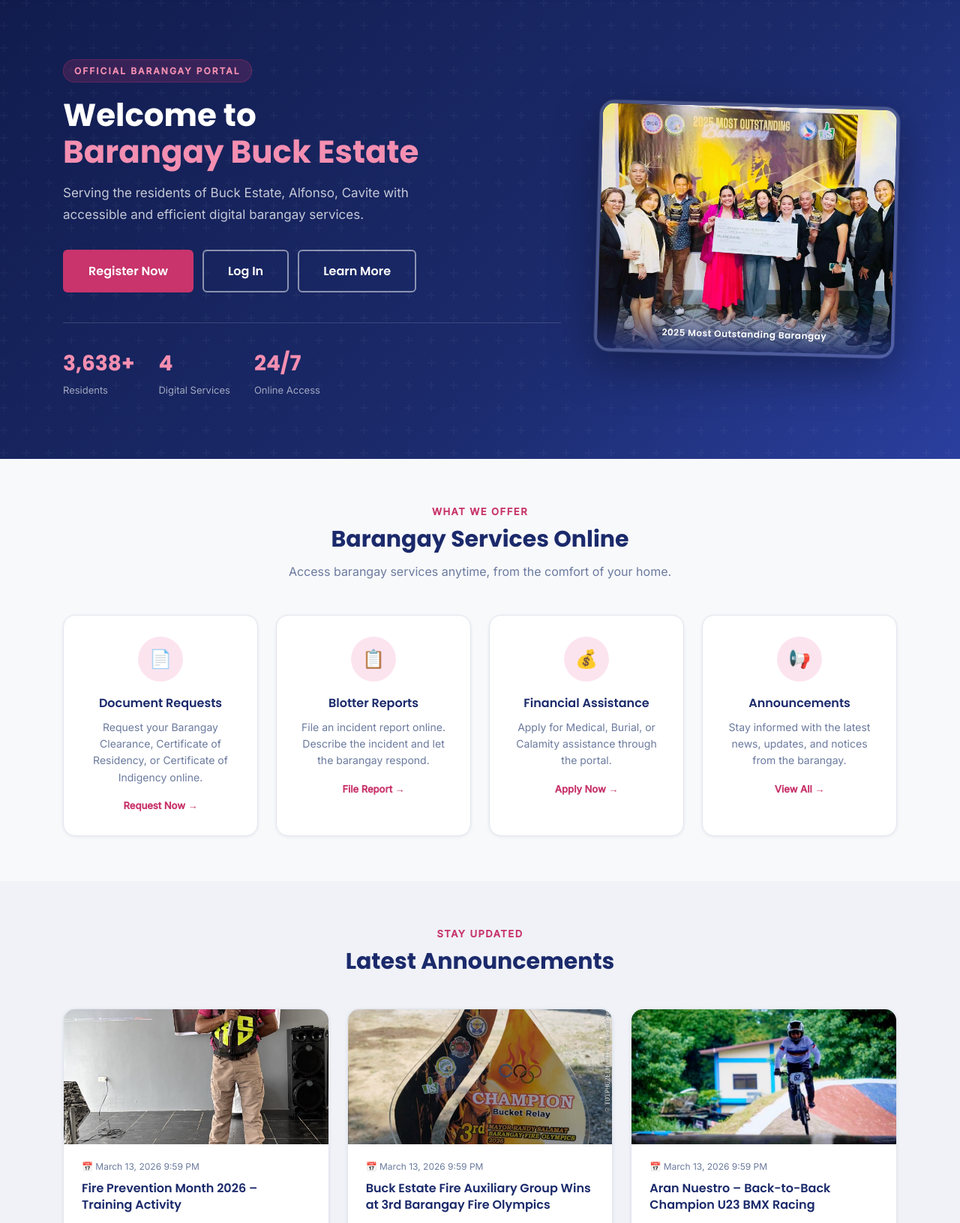
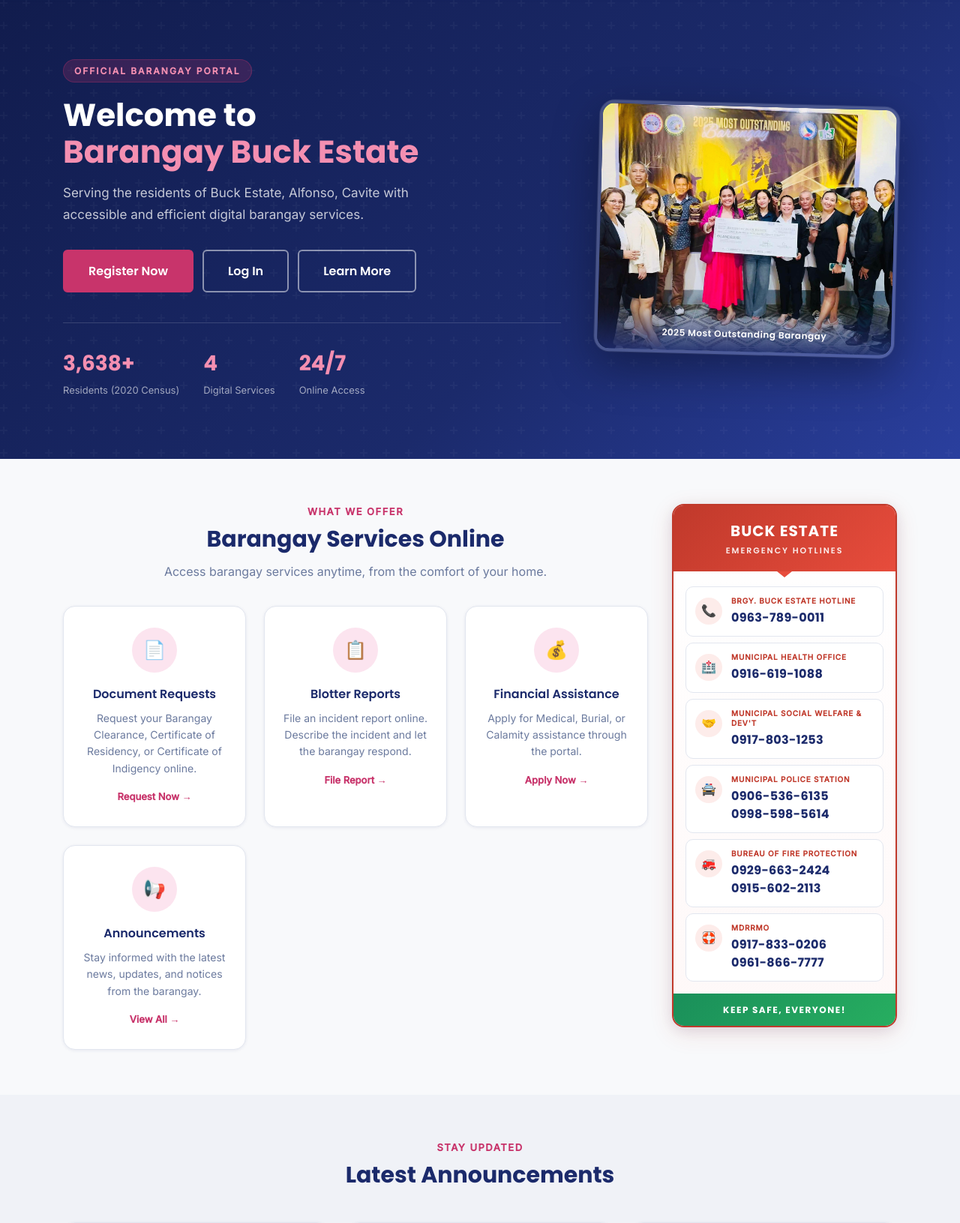
Before and after one commit to jm-oquialda/brgy-buck-estate-portal, a PHP site: page / in a window 1280 px wide. Shown: the part 103-1734 px from the top of the page at 75% size. Run offline with PHP 8.4, Linux system fonts and the light colour scheme; data comes from the database, SQL or seed files in the repository; data that the repository does not hold is empty.

Commit message:
Restore emergency hotlines sidebar on home page
The merge from main removed the hotlines sidebar layout.
This restores the home-with-sidebar grid with services and
emergency hotlines displayed side by side.

https://claude.ai/code/session_01DzgTid2Brz2G89WjxAJhes

```diff
--- a/index.php
+++ b/index.php
@@ -39,7 +39,7 @@ require_once __DIR__ . '/includes/header.php';
             <div class="hero__stats">
                 <div>
                     <span class="hero__stat-num">3,638+</span>
-                    <span class="hero__stat-label">Residents</span>
+                    <span class="hero__stat-label">Residents (2020 Census)</span>
                 </div>
                 <div>
                     <span class="hero__stat-num">4</span>
@@ -61,10 +61,13 @@ require_once __DIR__ . '/includes/header.php';
     </div>
 </section>
 
-<!-- SERVICES -->
+<!-- SERVICES + EMERGENCY HOTLINES SIDEBAR -->
 <section class="section">
     <div class="container">
-        <div class="section__header fade-in">
+        <div class="home-with-sidebar">
+            <div>
+                <!-- SERVICES -->
+                <div class="section__header fade-in" style="margin-bottom:32px;">
                     <span class="section__eyebrow">What We Offer</span>
                     <h2 class="section__title">Barangay Services Online</h2>
                     <p class="section__subtitle">Access barangay services anytime, from the comfort of your home.</p>
@@ -94,6 +97,72 @@ require_once __DIR__ . '/includes/header.php';
                         <p class="service-card__desc">Stay informed with the latest news, updates, and notices from the barangay.</p>
                         <a href="/announcements.php" class="service-card__link">View All →</a>
                     </div>
+                </div>
+            </div>
+
+            <!-- EMERGENCY HOTLINES SIDEBAR -->
+            <aside class="fade-in-right">
+                <div class="hotlines-banner">
+                    <div class="hotlines-banner__header">
+                        <div class="hotlines-banner__title">BUCK ESTATE</div>
+                        <div class="hotlines-banner__subtitle">Emergency Hotlines</div>
+                    </div>
+                    <div class="hotlines-banner__body">
+                        <div class="hotline-item">
+                            <div class="hotline-item__icon">📞</div>
+                            <div class="hotline-item__info">
+                                <span class="hotline-item__label">Brgy. Buck Estate Hotline</span>
+                                <span class="hotline-item__number"><a href="tel:09637890011">0963-789-0011</a></span>
+                            </div>
+                        </div>
+                        <div class="hotline-item">
+                            <div class="hotline-item__icon">🏥</div>
+                            <div class="hotline-item__info">
+                                <span class="hotline-item__label">Municipal Health Office</span>
+                                <span class="hotline-item__number"><a href="tel:09166191088">0916-619-1088</a></span>
+                            </div>
+                        </div>
+                        <div class="hotline-item">
+                            <div class="hotline-item__icon">🤝</div>
+                            <div class="hotline-item__info">
+                                <span class="hotline-item__label">Municipal Social Welfare &amp; Dev't</span>
+                                <span class="hotline-item__number"><a href="tel:09178031253">0917-803-1253</a></span>
+                            </div>
+                        </div>
+                        <div class="hotline-item">
+                            <div class="hotline-item__icon">🚔</div>
+                            <div class="hotline-item__info">
+                                <span class="hotline-item__label">Municipal Police Station</span>
+                                <span class="hotline-item__number">
+                                    <a href="tel:09065366135">0906-536-6135</a><br>
+                                    <a href="tel:09985985614">0998-598-5614</a>
+                                </span>
+                            </div>
+                        </div>
+                        <div class="hotline-item">
+                            <div class="hotline-item__icon">🚒</div>
+                            <div class="hotline-item__info">
+                                <span class="hotline-item__label">Bureau of Fire Protection</span>
+                                <span class="hotline-item__number">
+                                    <a href="tel:09296632424">0929-663-2424</a><br>
+                                    <a href="tel:09156022113">0915-602-2113</a>
+                                </span>
+                            </div>
+                        </div>
+                        <div class="hotline-item">
+                            <div class="hotline-item__icon">🛟</div>
+                            <div class="hotline-item__info">
+                                <span class="hotline-item__label">MDRRMO</span>
+                                <span class="hotline-item__number">
+                                    <a href="tel:09178330206">0917-833-0206</a><br>
+                                    <a href="tel:09618667777">0961-866-7777</a>
+                                </span>
+                            </div>
+                        </div>
+                    </div>
+                    <div class="hotlines-banner__footer">KEEP SAFE, EVERYONE!</div>
+                </div>
+            </aside>
         </div>
     </div>
 </section>
```
Lines whose indentation alone changed are shown as unchanged.
